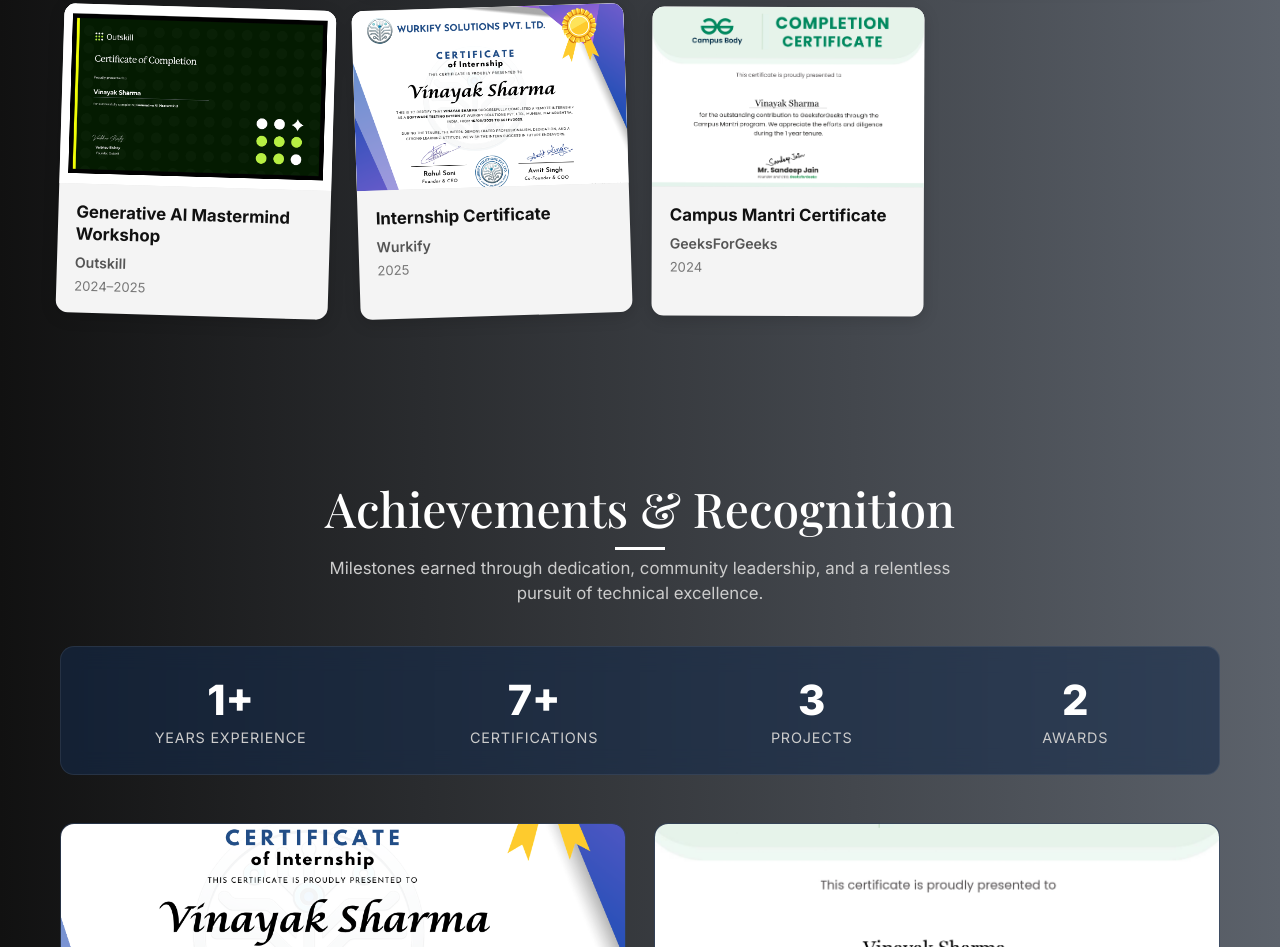
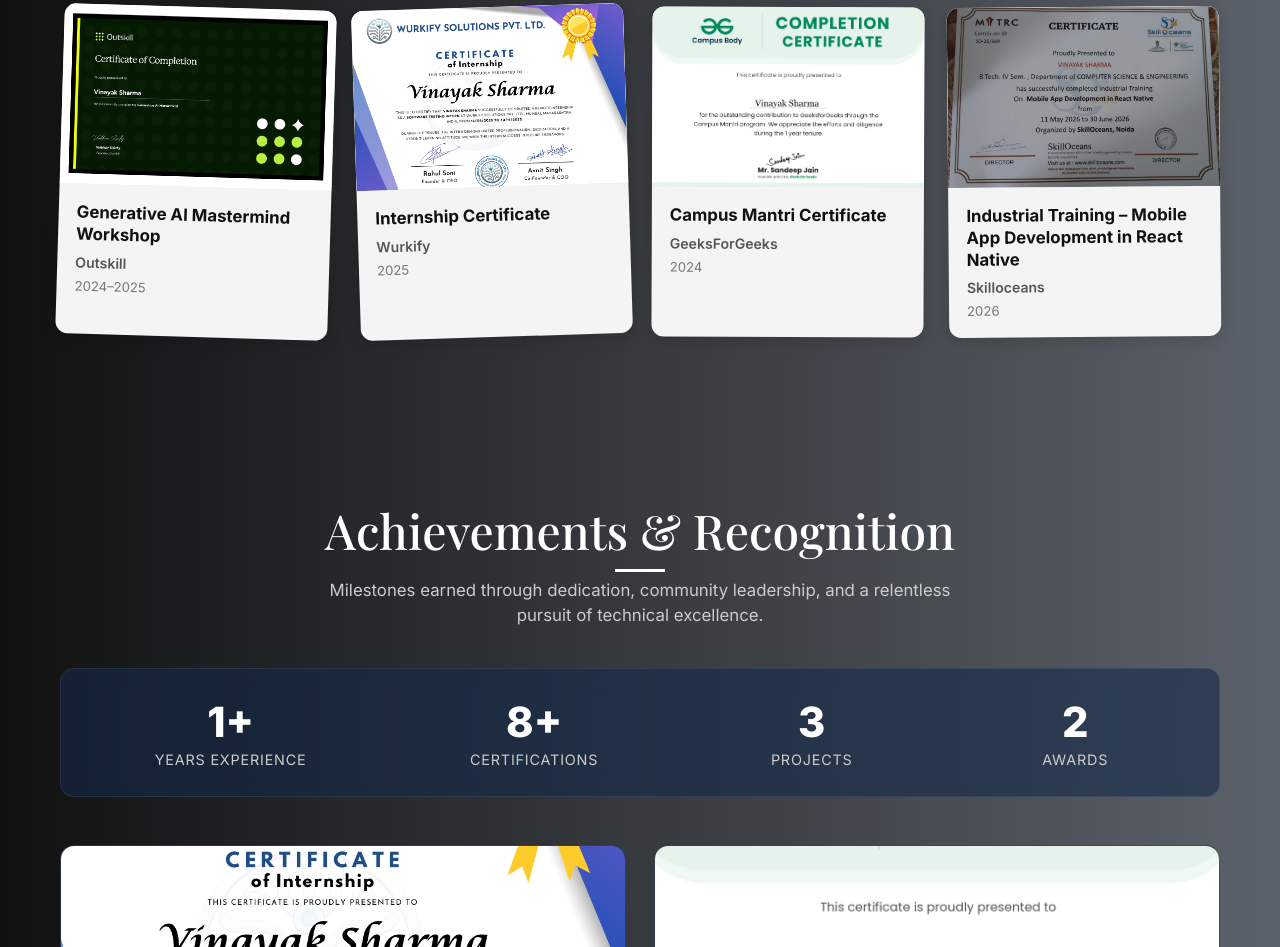
Before and after one commit to vinayak2922k/Portfolio-Site, a plain HTML site: page index.html in a window 1280 px wide. Shown: the part 6596-7543 px from the top of the page. Drawn offline with nearby package versions, Linux system fonts and the light colour scheme; a web font is replaced by a local one.

Commit message:
Certificates update

```diff
--- a/index.html
+++ b/index.html
@@ -573,6 +573,16 @@
                             <span class="year">2024</span>
                         </div>
                     </a>
+                    <a href="certificates/Mobile_app_dev.jpeg" target="_blank" class="cert-card hidden-cert" style="text-decoration: none; color: inherit; display: block;">
+                        <div class="cert-img-wrapper">
+                            <img src="certificates/Mobile_app_dev.jpeg" alt="Industrial Training – Mobile App Development in React Native">
+                        </div>
+                        <div class="cert-info">
+                             <h5>Industrial Training – Mobile App Development in React Native</h5>
+                             <span class="provider">Skilloceans</span>
+                             <span class="year">2026</span>
+                        </div>
+                    </a>
                 </div>
             </div>
         </section>
@@ -589,7 +599,7 @@
                         <span class="stat-label">Years Experience</span>
                     </div>
                     <div class="stat-item hidden-stat">
-                        <span class="stat-num" data-val="7">0</span><span class="stat-plus">+</span>
+                        <span class="stat-num" data-val="8">0</span><span class="stat-plus">+</span>
                         <span class="stat-label">Certifications</span>
                     </div>
                     <div class="stat-item hidden-stat">
--- a/style.css
+++ b/style.css
@@ -992,6 +992,12 @@
 }
 
 .cert-info h4 {
+    font-size: 1.05rem;
+    margin-bottom: 8px;
+    color: var(--deep-navy);
+    line-height: 1.3;
+}
+.cert-info h5 {
     font-size: 1.05rem;
     margin-bottom: 8px;
     color: var(--deep-navy);
```
Also changed, not shown: certificates/Mobile_app_dev.jpeg (added).
